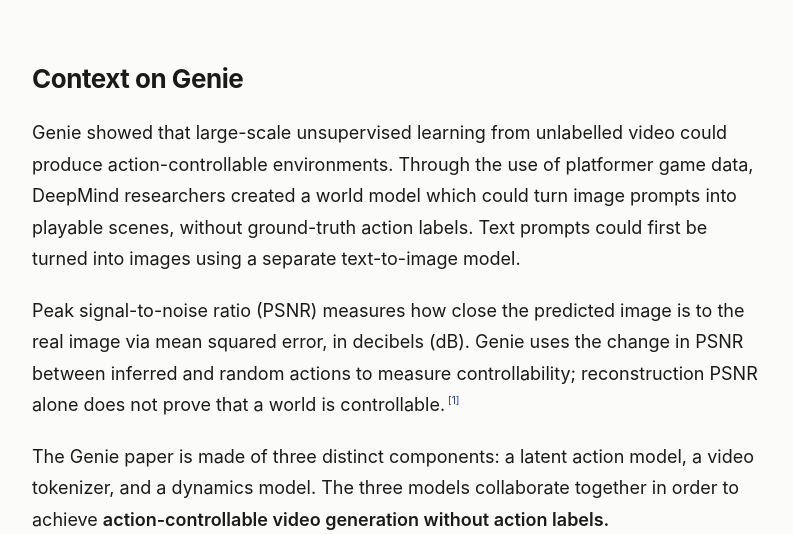
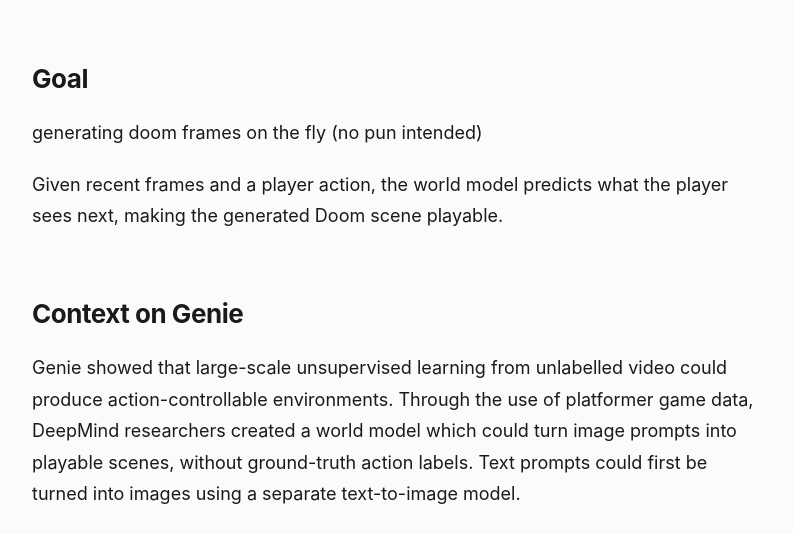
Before and after one commit to AcastaPaloma/genie, a plain HTML site: page docs/index.html in a window 1280 px wide. Shown: the part 1048-1582 px from the top of the page, without its empty margins (356-1149 px from the left). Drawn offline with Linux system fonts and the light colour scheme.

Commit message:
Add concise goal to Genie article

```diff
--- a/docs/index.html
+++ b/docs/index.html
@@ -58,6 +58,7 @@
               <li>
                 <a href="#introduction" aria-current="location">Introduction</a>
               </li>
+              <li><a href="#goal">Goal</a></li>
               <li><a href="#context">Context on Genie</a></li>
               <li><a href="#dataset">Dataset</a></li>
               <li><a href="#connection">How the pieces connect</a></li>
@@ -163,6 +164,15 @@
                 simulation driven by those generated frames.
               </figcaption>
             </figure>
+          </section>
+
+          <section aria-labelledby="goal">
+            <h2 id="goal">Goal</h2>
+            <p>generating doom frames on the fly (no pun intended)</p>
+            <p>
+              Given recent frames and a player action, the world model predicts
+              what the player sees next, making the generated Doom scene playable.
+            </p>
           </section>
 
           <section aria-labelledby="context">
```
